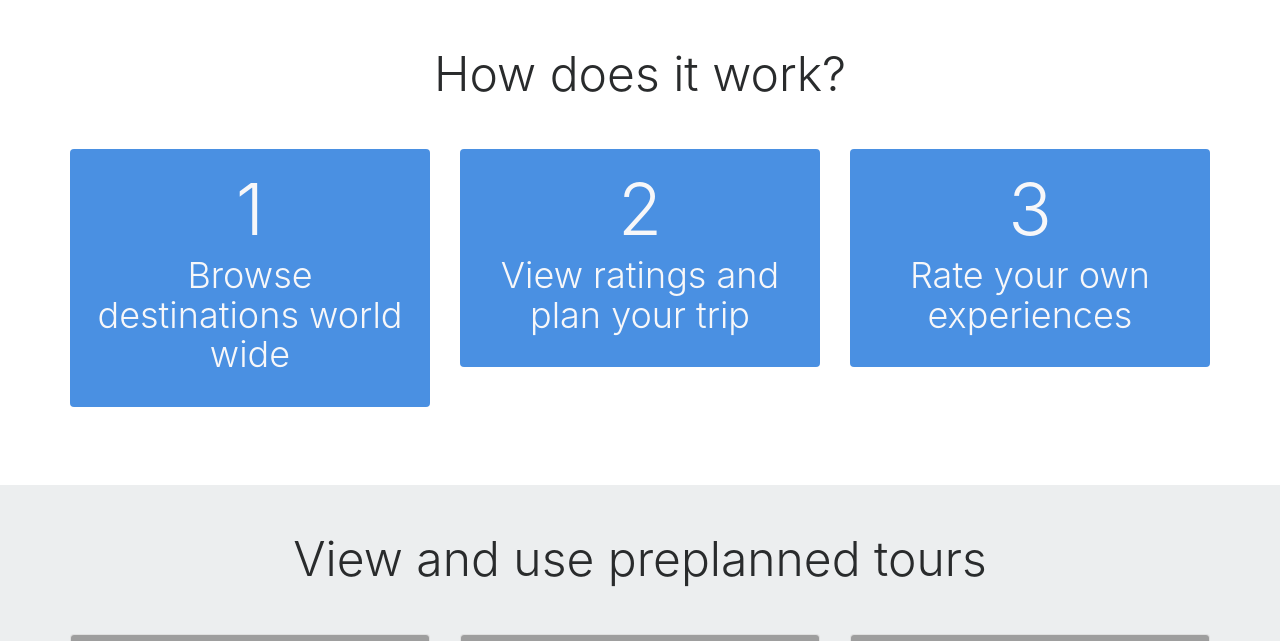
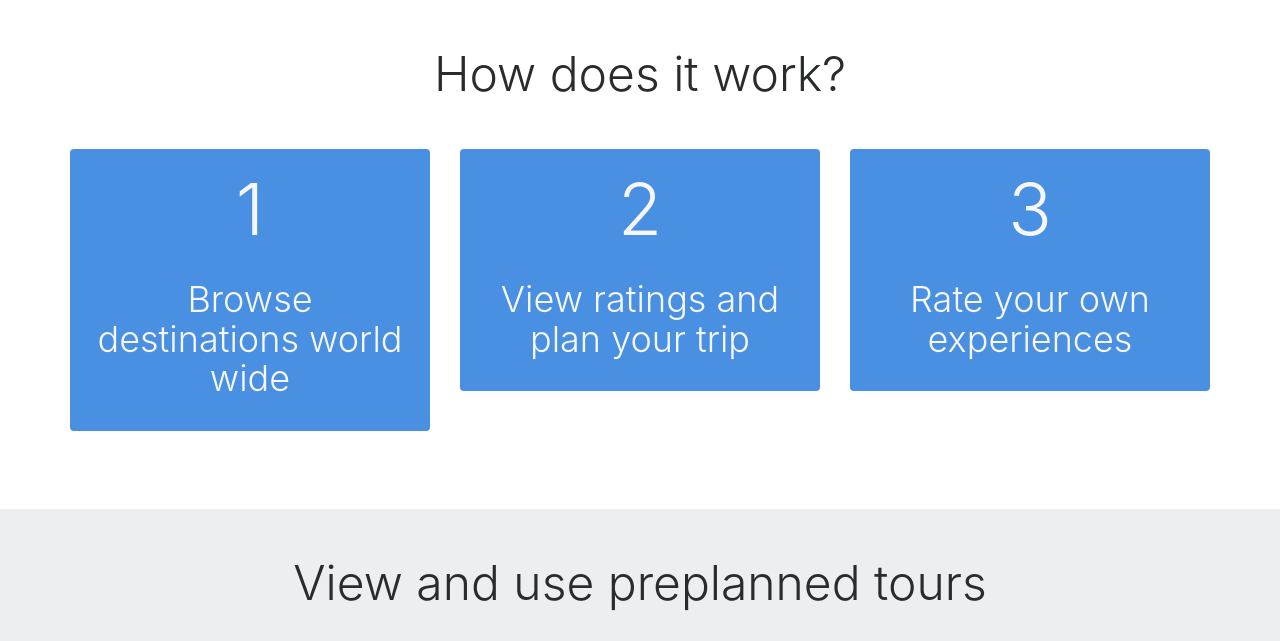
Before and after one commit to ITRW324project/webdev_TravelBuddy, a PHP site: page /home.html in a window 1280 px wide. Shown: the part 733-1374 px from the top of the page. Run offline with PHP 8.4, Linux system fonts and the light colour scheme; some libraries are stand-ins or nearby versions; grey boxes are pictures that could not be loaded.

Commit message:
Destination-Index

```diff
--- a/css/styles.css
+++ b/css/styles.css
@@ -366,3 +366,12 @@ a {
 .summary p {
 	margin-bottom: .5rem;
 }
+
+/*Destination Heading Re-Center*/
+.heading-destination{
+	text-align: center;
+}
+
+h4{
+	margin-top: 2rem;
+}
```
Also changed, not shown: 1 other file.
